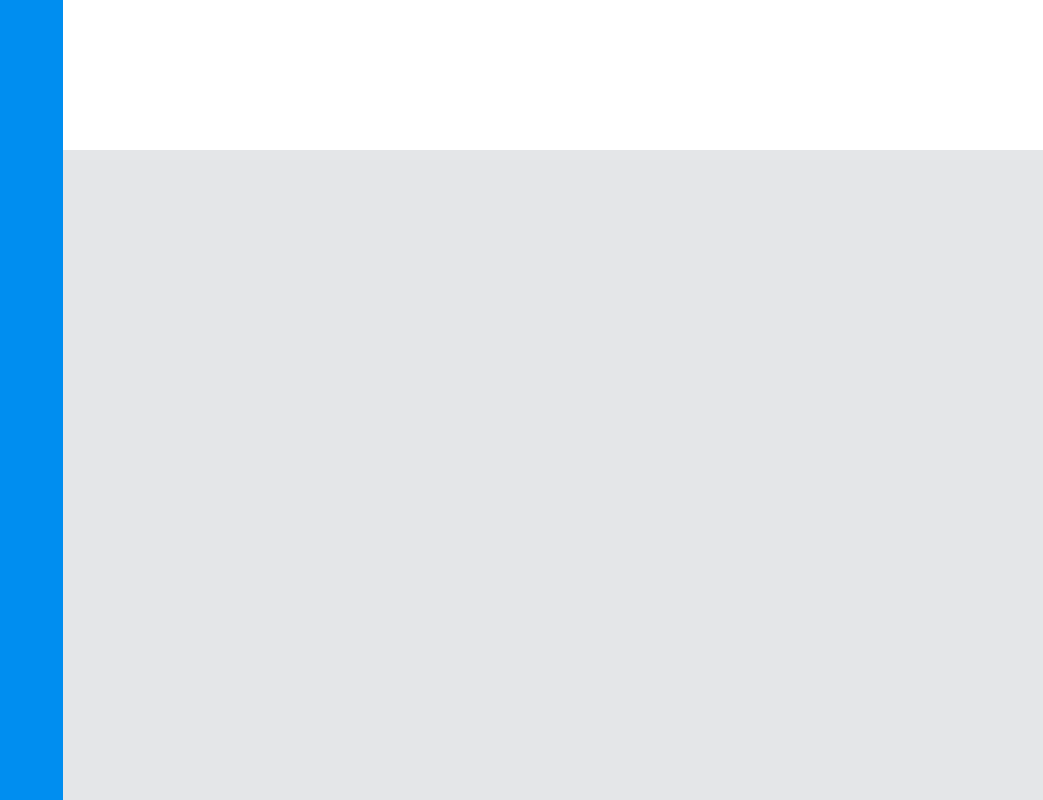
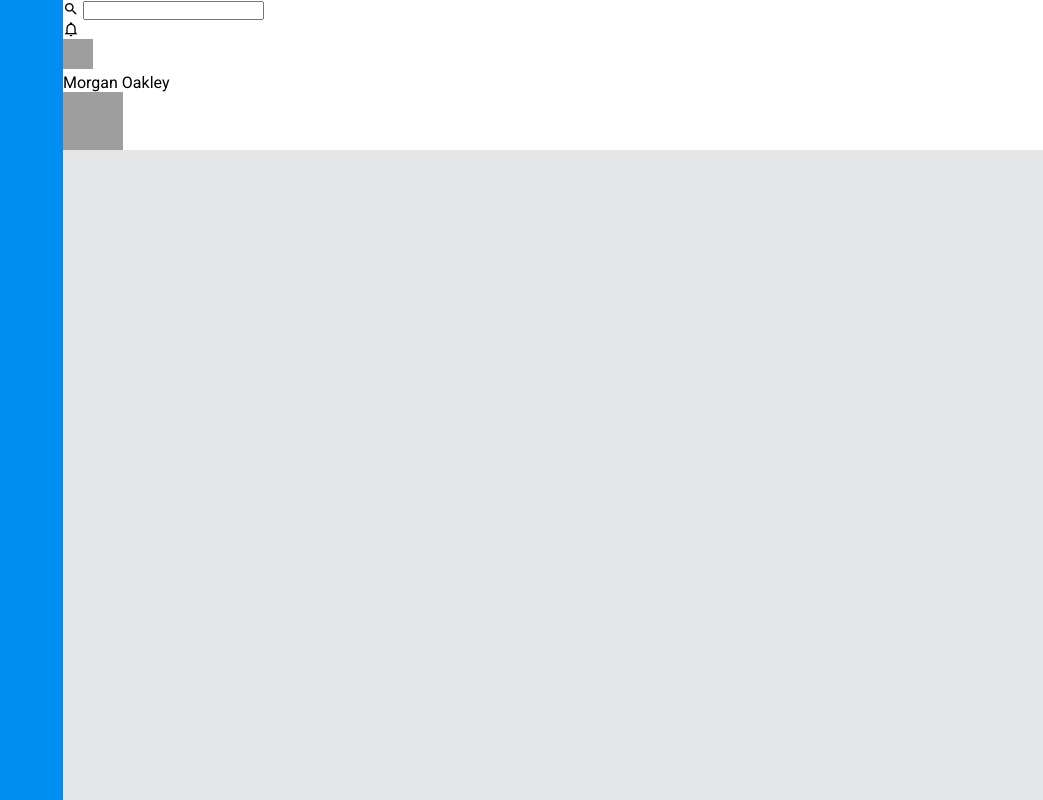
Before and after one commit to emiliano-chp-dev/odin-dashboard, a plain HTML site: page index.html in a window 1280 px wide. Shown: the whole page, without its empty margins (237-1280 px from the left). Drawn offline with Linux system fonts and the light colour scheme; grey boxes are pictures that could not be loaded.

Commit message:
Create header elements

```diff
--- a/index.html
+++ b/index.html
@@ -15,7 +15,52 @@
   </head>
   <body>
     <header>
-      <!-- Header content -->
+      <!-- Search area -->
+      <section class="search_area">
+        <form action="_">
+          <label for="search_bar">
+            <span class="mdi mdi-magnify"></span>
+          </label>
+          <input type="search" name="search_bar" id="search_bar" />
+        </form>
+      </section>
+
+      <!-- Notification area -->
+      <section class="notification_area">
+        <span class="mdi mdi-bell-outline"></span>
+        <div class="profile_picture container">
+          <img
+            class="profile_picture avatar"
+            src="https://api.dicebear.com/7.x/bottts/svg?seed=felix"
+            alt="Your avatar"
+            width="30px"
+            height="30px"
+          />
+        </div>
+        <p class="user_name">Morgan Oakley</p>
+      </section>
+
+      <!-- Profile card -->
+      <section class="profile_card">
+        <img
+          class="profile_picture large"
+          src="https://api.dicebear.com/7.x/bottts/svg?seed=felix"
+          alt="Your avatar, larger."
+          width="60px"
+          height="60px"
+        />
+        <div class="profile_card handler">
+          <span>Hi there,</span>
+          Morgan Oakley (@morgan)
+        </div>
+      </section>
+
+      <!-- Social controls -->
+      <section class="controls social">
+        <button class="post">New</button>
+        <button class="upload">Upload</button>
+        <button class="share">Share</button>
+      </section>
     </header>
 
     <nav>
```
Also changed, not shown: assets/images/svg/magnify.svg (added).
